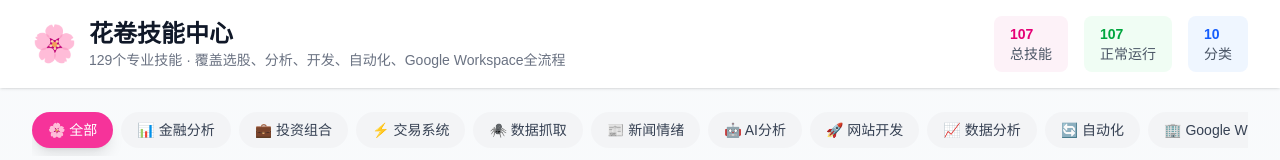
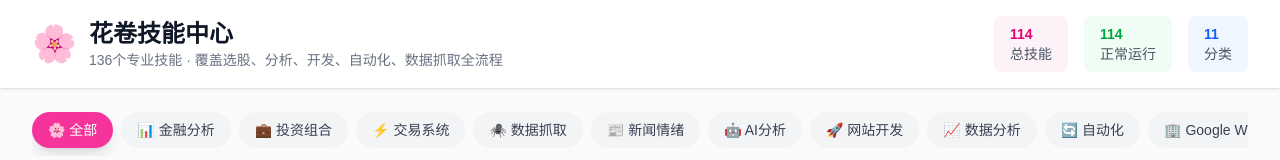
Before and after one commit to jadrankaahmd-png/huajuan-showcase, a Next.js app: page /skills in a window 1280 px wide. Shown: the top 160 px of the page. Built offline with nearby package versions, Linux system fonts and the light colour scheme.

Commit message:
feat: 整合Agent Reach（7个数据抓取渠道）总计136个技能

```diff
--- a/app/skills/page.tsx
+++ b/app/skills/page.tsx
@@ -133,9 +133,18 @@ const skills: Skill[] = [
   { name: 'GWS Licensing', description: 'Google许可管理', category: 'Google Workspace', status: 'active', icon: '📜' },
   { name: 'GWS Model Armor', description: 'Google模型保护', category: 'Google Workspace', status: 'active', icon: '🛡️' },
   { name: 'GWS Groups Settings', description: 'Google群组设置', category: 'Google Workspace', status: 'active', icon: '👥' },
+
+  // Agent Reach 数据抓取（7个）🆕
+  { name: 'Agent Reach Twitter', description: 'Twitter/X推文抓取和情绪分析', category: 'Agent Reach', status: 'active', icon: '🐦' },
+  { name: 'Agent Reach Reddit', description: 'Reddit帖子和评论抓取', category: 'Agent Reach', status: 'active', icon: '📱' },
+  { name: 'Agent Reach WeChat', description: '微信公众号文章抓取', category: 'Agent Reach', status: 'active', icon: '💬' },
+  { name: 'Agent Reach Exa Search', description: '全网语义搜索（免费）', category: 'Agent Reach', status: 'active', icon: '🔍' },
+  { name: 'Agent Reach YouTube', description: 'YouTube视频和字幕提取', category: 'Agent Reach', status: 'active', icon: '📹' },
+  { name: 'Agent Reach Bilibili', description: 'B站视频和字幕提取', category: 'Agent Reach', status: 'active', icon: '🎬' },
+  { name: 'Agent Reach Web Scraper', description: '任意网页读取（Jina Reader）', category: 'Agent Reach', status: 'active', icon: '🌐' },
 ];
 
-const categories = ['全部', '金融分析', '投资组合', '交易系统', '数据抓取', '新闻情绪', 'AI分析', '网站开发', '数据分析', '自动化', 'Google Workspace'];
+const categories = ['全部', '金融分析', '投资组合', '交易系统', '数据抓取', '新闻情绪', 'AI分析', '网站开发', '数据分析', '自动化', 'Google Workspace', 'Agent Reach'];
 
 const categoryIcons: Record<string, string> = {
   '全部': '🌸',
@@ -149,6 +158,7 @@ const categoryIcons: Record<string, string> = {
   '数据分析': '📈',
   '自动化': '🔄',
   'Google Workspace': '🏢',
+  'Agent Reach': '🔗',
 };
 
 export default function SkillsPage() {
@@ -175,7 +185,7 @@ export default function SkillsPage() {
                 <span className="text-4xl">🌸</span>
                 <div>
                   <h1 className="text-2xl font-bold text-gray-900">花卷技能中心</h1>
-                  <p className="text-sm text-gray-500">129个专业技能 · 覆盖选股、分析、开发、自动化、Google Workspace全流程</p>
+                  <p className="text-sm text-gray-500">136个专业技能 · 覆盖选股、分析、开发、自动化、数据抓取全流程</p>
                 </div>
               </a>
             </div>
@@ -285,6 +295,10 @@ export default function SkillsPage() {
               <div className="text-3xl font-bold text-red-500 mb-1">26</div>
               <div className="text-sm text-gray-600">Google Workspace</div>
             </div>
+            <div className="text-center bg-white rounded-lg p-4 shadow-sm">
+              <div className="text-3xl font-bold text-yellow-500 mb-1">7</div>
+              <div className="text-sm text-gray-600">Agent Reach</div>
+            </div>
           </div>
         </div>
       </div>
```
